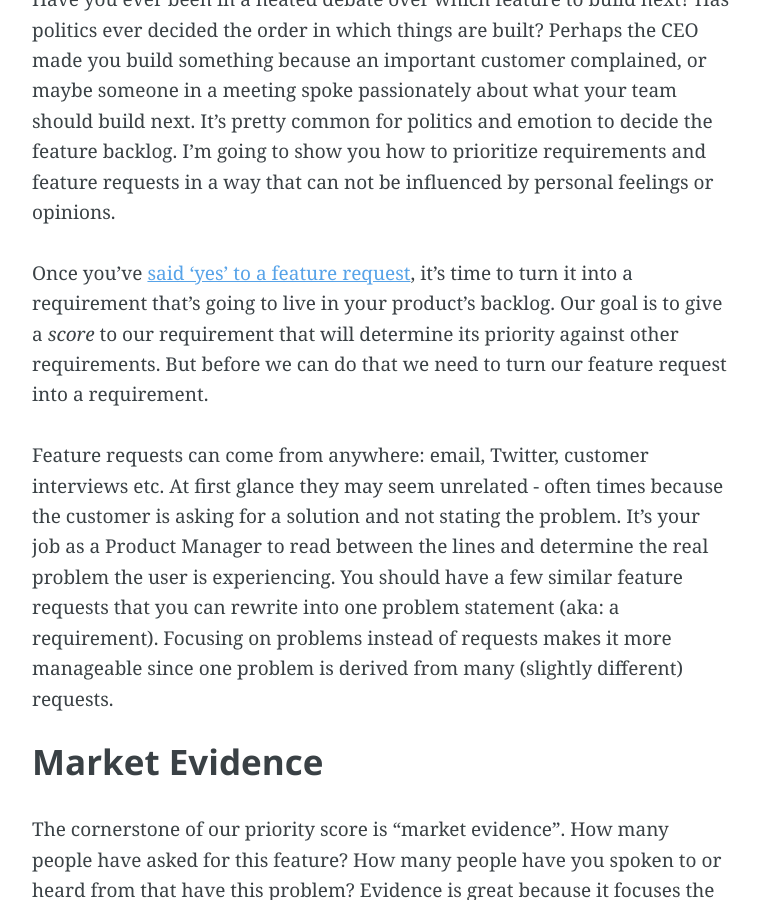
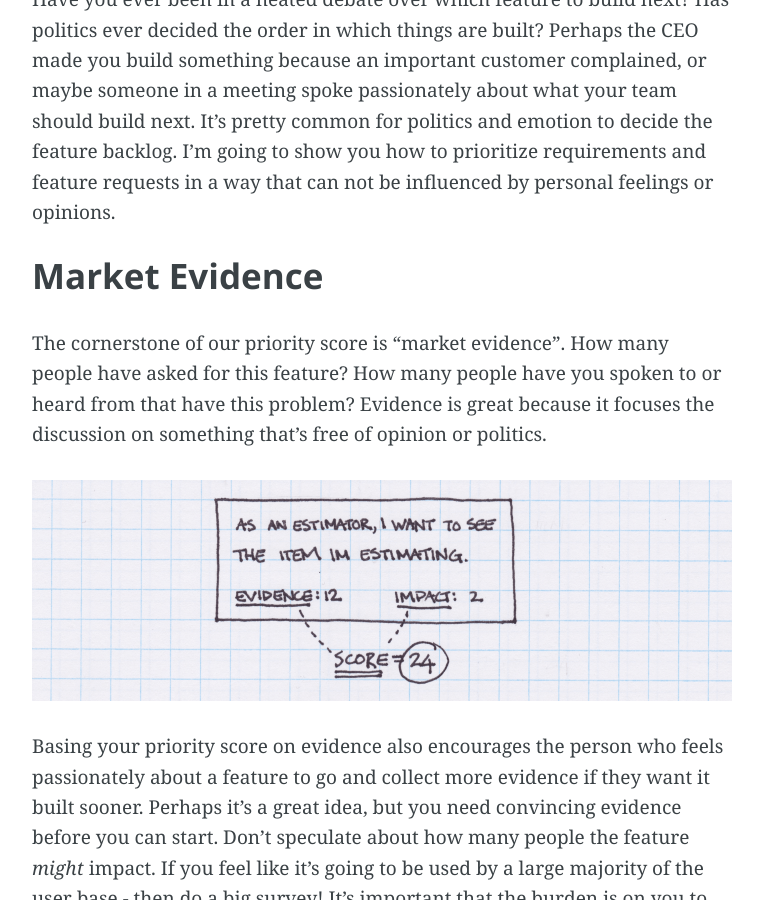
Before and after one commit to lokimeyburg/lokimeyburg.github.io, a Jekyll site: the page built from _posts/2015-04-25-objectively-prioritizing-requirements-features.md, in a window 1280 px wide and 900 px high, scrolled down 273 px. Shown: the whole window, without its empty margins (258-1021 px from the left). Built offline with Jekyll 4.4.1, drawn with Linux system fonts in a browser that asks for light colours; Markdown is read by kramdown in place of the engine named in the settings; some of the changed lines change nothing that is shown.

Commit message:
Removed an idea that needs to be better developed

```diff
--- a/_posts/2015-04-25-objectively-prioritizing-requirements-features.md
+++ b/_posts/2015-04-25-objectively-prioritizing-requirements-features.md
@@ -7,11 +7,15 @@ Have you ever been in a heated debate over which feature to build next? Has poli
 
 <!--more-->
 
+<!--
+
 Once you’ve [said ‘yes’ to a feature request](/2014/10/20/when-to-say-yes.html), it’s time to turn it into a requirement that’s going to live in your product’s backlog. Our goal is to give a *score* to our requirement that will determine its priority against other requirements. But before we can do that we need to turn our feature request into a requirement.
 
-<!-- !["Feature Requests 1"](/assets/images/articles/feature-priority-1.png) -->
+!["Feature Requests 1"](/assets/images/articles/feature-priority-1.png)
 
 Feature requests can come from anywhere: email, Twitter, customer interviews etc. At first glance they may seem unrelated - often times because the customer is asking for a solution and not stating the problem. It’s your job as a Product Manager to read between the lines and determine the real problem the user is experiencing. You should have a few similar feature requests that you can rewrite into one problem statement (aka: a requirement). Focusing on problems instead of requests makes it more manageable since one problem is derived from many (slightly different) requests.
+
+-->
 
 ### Market Evidence
 
```
